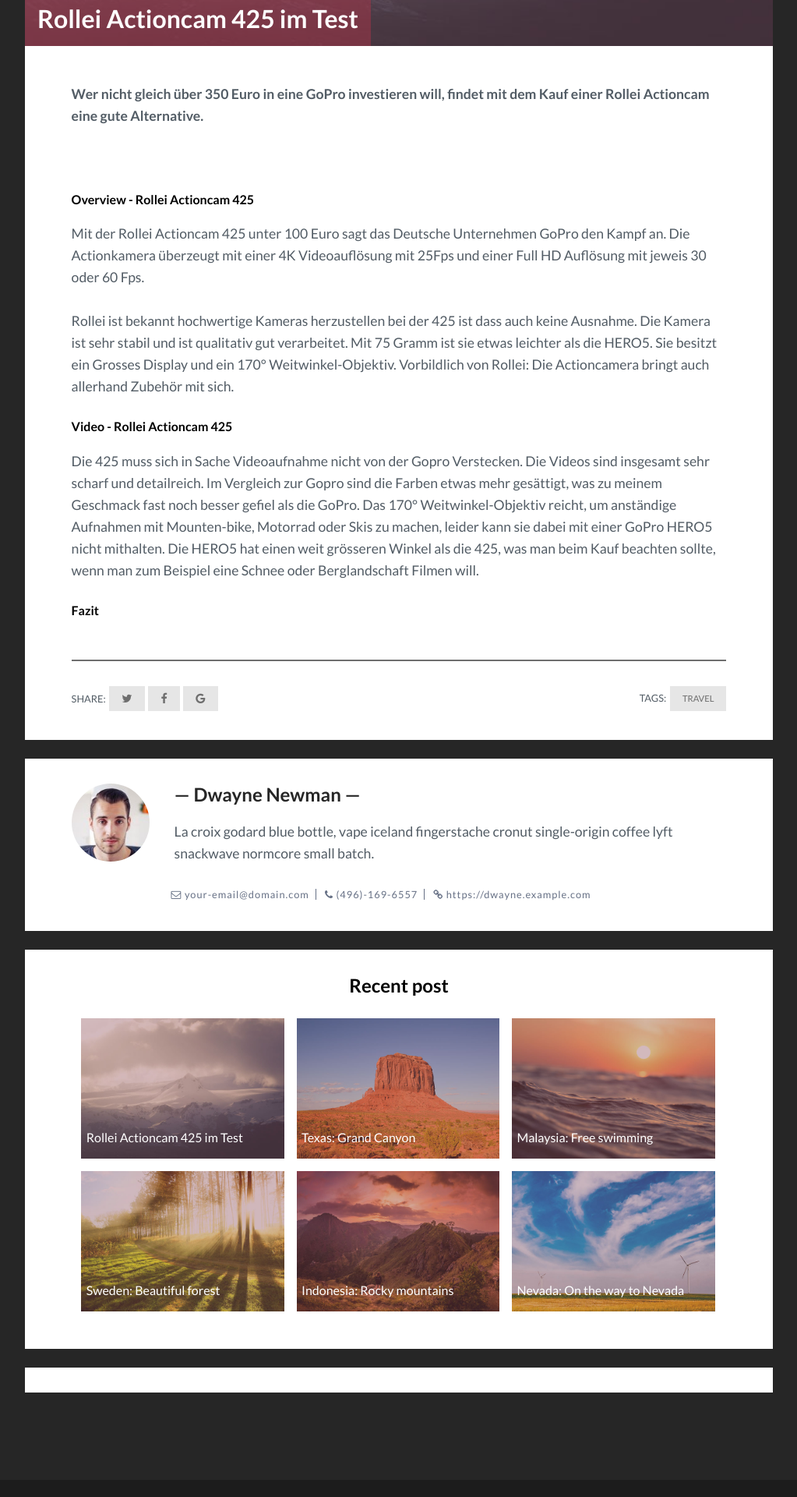
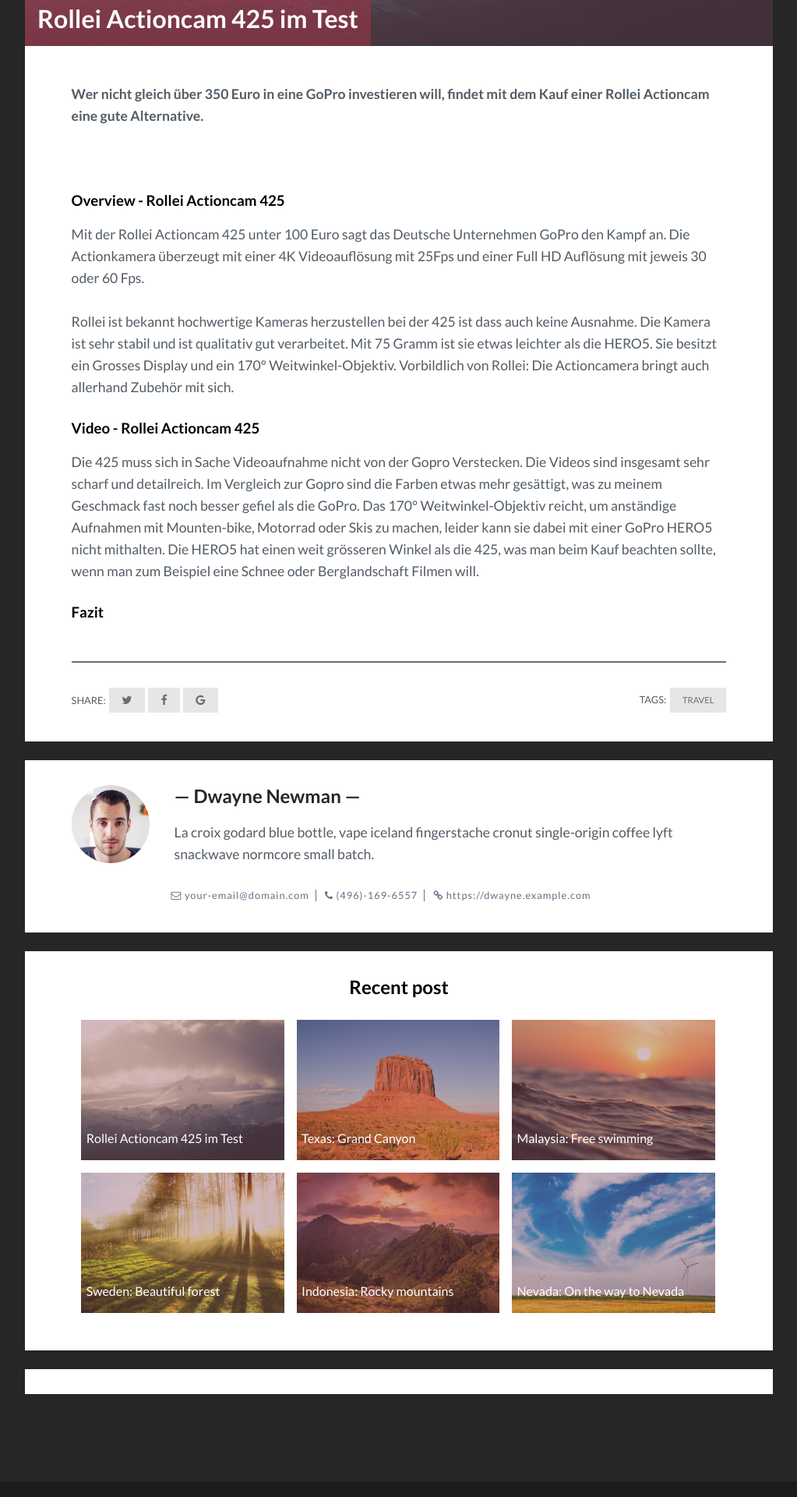
Before and after one commit to elenoid/webblog-action_cam, a Jekyll site: the page built from _posts/2017-10-22-rollei-actioncam-425-im-test.markdown, in a window 1280 px wide. Shown: the part 654-2574 px from the top of the page at 78% size, without its empty margins (128-1151 px from the left). Built offline with Jekyll 4.4.1, drawn with Linux system fonts in a browser that asks for light colours; comment, search, counter and statistics services are not loaded.

```diff
--- a/_posts/2017-10-22-rollei-actioncam-425-im-test.markdown
+++ b/_posts/2017-10-22-rollei-actioncam-425-im-test.markdown
@@ -12,14 +12,14 @@ tag: Travel
 
 &nbsp;
 
-#### Overview - Rollei Actioncam 425
+### Overview - Rollei Actioncam 425
 
 Mit der Rollei Actioncam 425 unter 100 Euro sagt das Deutsche Unternehmen GoPro den Kampf an. Die Actionkamera &uuml;berzeugt mit einer 4K Videoaufl&ouml;sung mit 25Fps und einer Full HD Aufl&ouml;sung mit jeweis 30 oder 60 Fps.
 
 Rollei ist bekannt hochwertige Kameras herzustellen bei der 425 ist dass auch keine Ausnahme. Die Kamera ist sehr stabil und ist qualitativ gut verarbeitet. Mit 75 Gramm ist sie etwas leichter als die HERO5. Sie besitzt ein Grosses Display und ein 170&deg; Weitwinkel-Objektiv. Vorbildlich von Rollei: Die Actioncamera bringt auch allerhand Zubeh&ouml;r mit sich.
 
-#### Video - Rollei Actioncam 425
+### Video - Rollei Actioncam 425
 
 Die 425 muss sich in Sache Videoaufnahme nicht von der Gopro Verstecken. Die Videos sind insgesamt sehr scharf und detailreich. Im Vergleich zur Gopro sind die Farben etwas mehr ges&auml;ttigt, was zu meinem Geschmack fast noch besser gefiel als die GoPro. Das 170&deg; Weitwinkel-Objektiv reicht, um anst&auml;ndige Aufnahmen mit Mounten-bike, Motorrad oder Skis zu machen, leider kann sie dabei mit einer GoPro HERO5 nicht mithalten. Die HERO5 hat einen weit gr&ouml;sseren Winkel als die 425, was man beim Kauf beachten sollte, wenn man zum Beispiel eine Schnee oder Berglandschaft Filmen will.
 
-#### Fazit
+### Fazit
```
